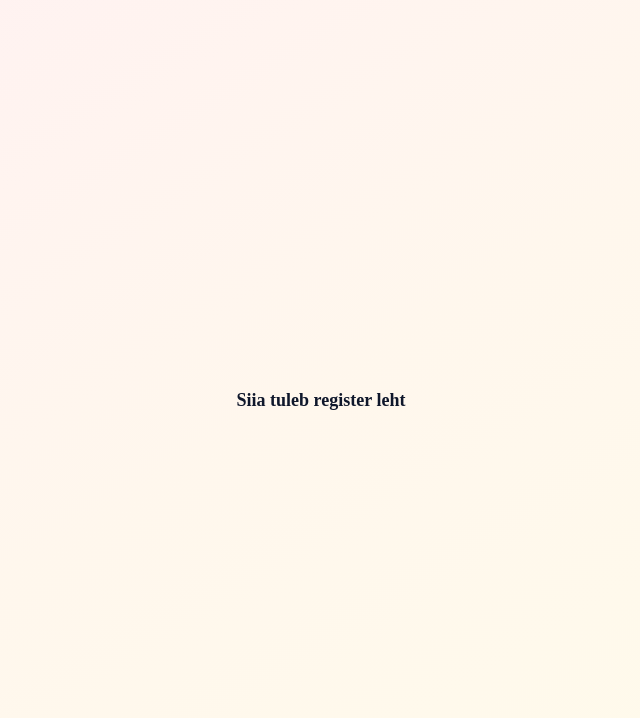
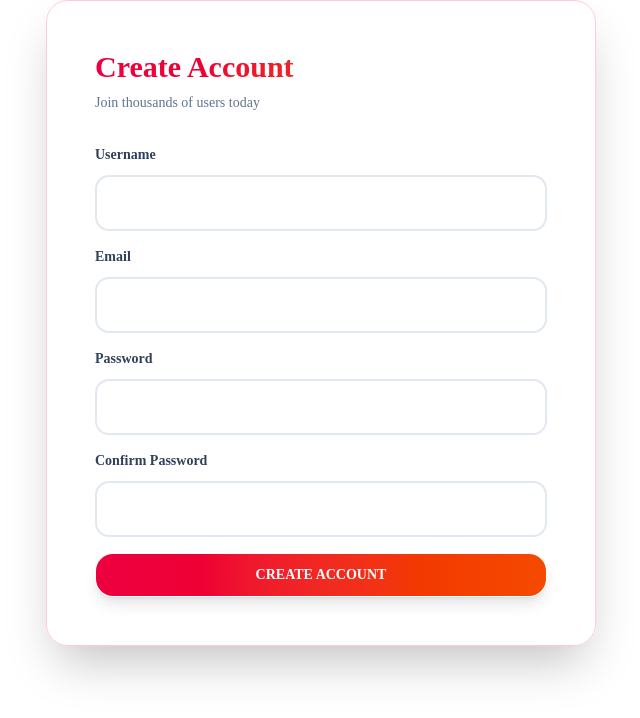
Before and after one commit to Vanemarendajad32/ux-hell, a Next.js app in the folder frontend/: page /auth/register in a window 1280 px wide. Shown: the top 718 px of the page, without its empty margins (319-959 px from the left). Built offline with nearby package versions, Linux system fonts and the light colour scheme.

Commit message:
feat: implement registration page with form validation and user feedback.

```diff
--- a/frontend/app/auth/register/page.tsx
+++ b/frontend/app/auth/register/page.tsx
@@ -1,9 +1,138 @@
+"use client";
+
+import { useRef, useState } from "react";
+import {
+  registerSchema,
+  type RegisterFormData,
+} from "@/schemas/register-schema";
+import Input from "@/components/ui/Input";
+import { Button } from "@/components/ui/button";
+
 export default function RegisterPage() {
+  const [form, setForm] = useState<RegisterFormData>({
+    username: "",
+    email: "",
+    password: "",
+    confirmPassword: "",
+  });
+  const [errors, setErrors] = useState<
+    Partial<Record<keyof RegisterFormData, string>>
+  >({});
+  const [success, setSuccess] = useState("");
+
+  const blockedPasswordRef = useRef<string | null>(null);
+
+  function handleChange(e: React.ChangeEvent<HTMLInputElement>) {
+    const { name, value } = e.target;
+
+    setForm({
+      ...form,
+      [name]: value,
+    });
+  }
+
+  function handleSubmit(e: React.SubmitEvent) {
+    e.preventDefault();
+    const result = registerSchema.safeParse(form);
+    let newErrors: Partial<Record<keyof RegisterFormData, string>> = {};
+    if (!result.success) {
+      const fieldErrors: Record<string, string[]> = {};
+      for (const issue of result.error.issues) {
+        if (issue.path.length > 0) {
+          const field = issue.path[0] as string;
+          if (!fieldErrors[field]) fieldErrors[field] = [];
+          fieldErrors[field].push(issue.message);
+        }
+      }
+      newErrors = {
+        username: fieldErrors.username?.[0],
+        email: fieldErrors.email?.[0],
+        password: fieldErrors.password?.[0],
+        confirmPassword: fieldErrors.confirmPassword?.[0],
+      };
+    }
+
+    if (!newErrors.password && isPasswordTaken(form.password)) {
+      newErrors.password =
+        "Password already used by user AwesomeUser123. Choose a different one.";
+      blockedPasswordRef.current = form.password;
+    }
+
+    if (Object.keys(newErrors).length > 0) {
+      setErrors(newErrors);
+      setSuccess("");
+      return;
+    }
+    setErrors({});
+    setSuccess("User registered successfully!");
+  }
+
+  function isPasswordTaken(password: string): boolean {
+    if (!password) return false;
+    if (blockedPasswordRef.current === password) return true;
+    return blockedPasswordRef.current === null;
+  }
+
   return (
-    <div className="flex min-h-screen items-center justify-center bg-gradient-to-br from-rose-50 via-orange-50 to-amber-50 px-6 py-12 text-slate-900">
-      <main className="w-full max-w-lg text-center text-lg font-semibold">
-        Siia tuleb register leht
-      </main>
+    <div className="flex  items-center justify-center h-full">
+      <div className="bg-white/95 backdrop-blur-sm rounded-3xl shadow-2xl p-12 w-[550px] relative border border-rose-200">
+        <h1 className="text-3xl font-bold mb-2 bg-gradient-to-r from-rose-600 to-orange-600 bg-clip-text text-transparent">
+          Create Account
+        </h1>
+        <p className="text-sm text-slate-500 mb-8">
+          Join thousands of users today
+        </p>
+
+        <form onSubmit={handleSubmit}>
+          <Input
+            label="Username"
+            name="username"
+            type="text"
+            value={form.username}
+            onChange={handleChange}
+            required
+            error={errors.username}
+          />
+
+          <Input
+            label="Email"
+            name="email"
+            type="email"
+            value={form.email}
+            onChange={handleChange}
+            required
+            error={errors.email}
+          />
+
+          <Input
+            label="Password"
+            name="password"
+            type="password"
+            value={form.password}
+            onChange={handleChange}
+            required
+            error={errors.password}
+          />
+
+          <Input
+            label="Confirm Password"
+            name="confirmPassword"
+            type="password"
+            value={form.confirmPassword}
+            onChange={handleChange}
+            required
+            error={errors.confirmPassword}
+          />
+
+          <Button type="submit" className="w-full uppercase">
+            Create account
+          </Button>
+        </form>
+
+        {success && (
+          <p className="mt-4 text-green-600 font-medium">{success}</p>
+        )}
+      </div>
     </div>
   );
 }
```
